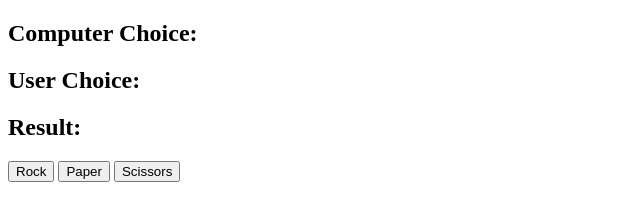
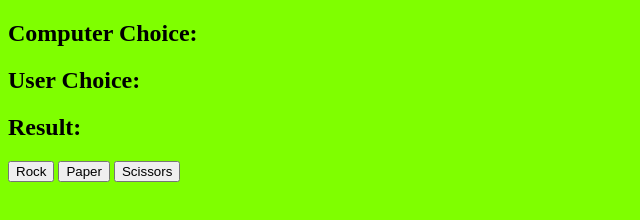
Before and after one commit to osu4life75/Rock-Paper-Scissors-, a plain HTML site: page index.html in a window 1280 px wide. Shown: the whole page, without its empty margins (0-640 px from the left). Drawn offline with Linux system fonts and the light colour scheme.

Commit message:
CSS
Adding CSS to game to make my own.

```diff
--- a/index.html
+++ b/index.html
@@ -3,6 +3,7 @@
 <head>
     <meta charset="UTF-8">
     <meta name="viewport" content="width=device-width, initial-scale=1.0">
+    <link rel="stylesheet" href="styles.css">
     <title>Rock Paper and Scissors</title>
 </head>
 <body>
--- a/styles.css
+++ b/styles.css
@@ -0,0 +1,3 @@
+body {
+    background-color: chartreuse;
+}
```
